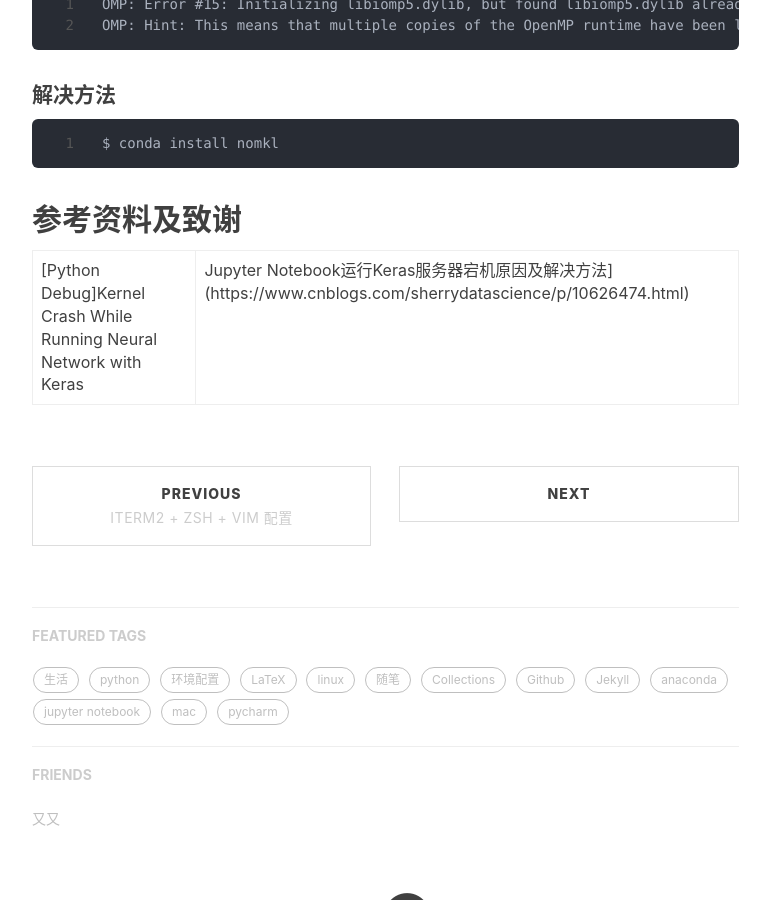
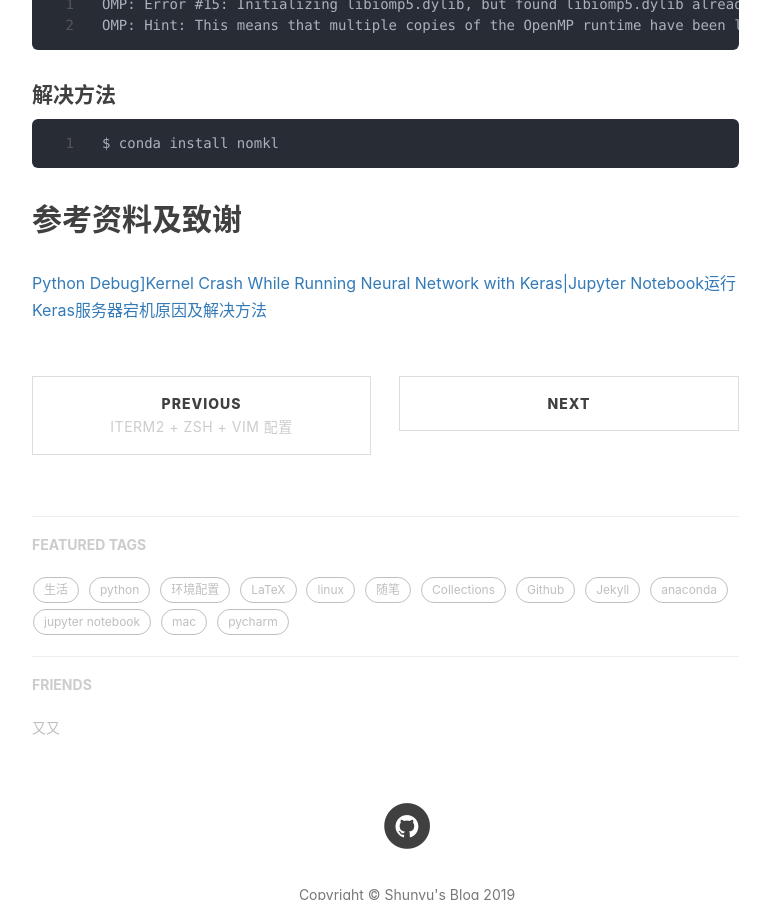
Before and after one commit to liushunyu/blog, a Jekyll site: the page built from _posts/2019-06-21-OMP: Error #15.md, in a window 1280 px wide and 900 px high, scrolled down 591 px. Shown: the whole window, without its empty margins (233-1003 px from the left). Built offline with Jekyll 4.4.1, drawn with Linux system fonts in a browser that asks for light colours; nearby versions of some CDN libraries; our own code applies the rules of GitHub Pages for plain Markdown files; comment, search, counter and statistics services are not loaded.

Commit message:
Update 2019-06-21-OMP: Error #15.md

```diff
--- a/_posts/2019-06-21-OMP: Error #15.md
+++ b/_posts/2019-06-21-OMP: Error #15.md
@@ -40,4 +40,4 @@ $ conda install nomkl
 
 ## 参考资料及致谢
 
-[Python Debug\]Kernel Crash While Running Neural Network with Keras|Jupyter Notebook运行Keras服务器宕机原因及解决方法](https://www.cnblogs.com/sherrydatascience/p/10626474.html)
+[Python Debug\]Kernel Crash While Running Neural Network with Keras\|Jupyter Notebook运行Keras服务器宕机原因及解决方法](https://www.cnblogs.com/sherrydatascience/p/10626474.html)
```
Also changed, not shown: other parts of _posts/2019-06-21-OMP: Error #15.md (+1 -1 lines).
